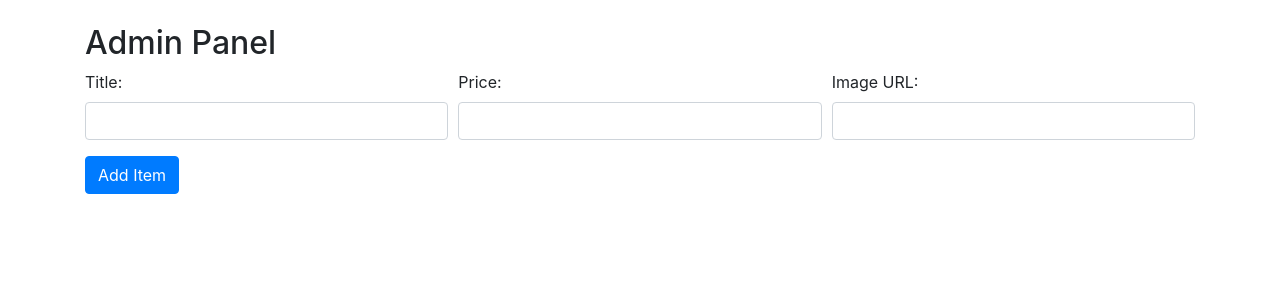
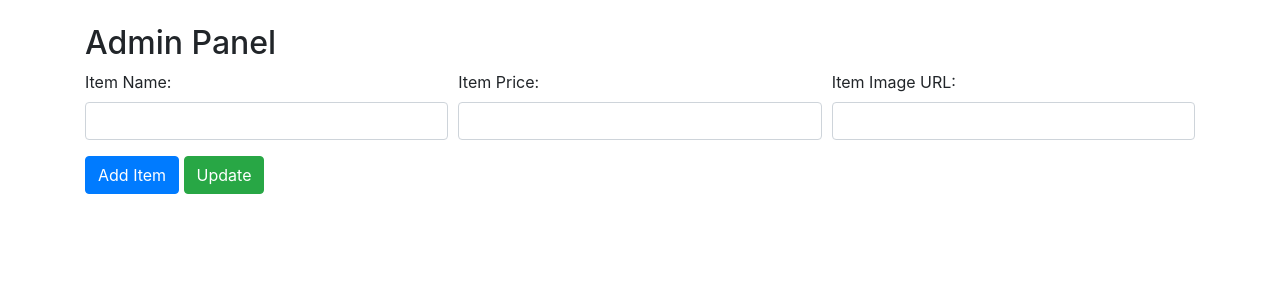
Before and after one commit to FantasyZoom22/FoodOrderAdmin, a Flask app: page /admin-panel in a window 1280 px wide. Shown: the top 300 px of the page. Run offline with Flask 3, Linux system fonts and the light colour scheme; data that the repository does not hold is empty; some libraries are stand-ins or nearby versions.

Commit message:
Update admin-panel.html

```diff
--- a/templates/admin-panel.html
+++ b/templates/admin-panel.html
@@ -22,114 +22,175 @@
 <body>
   <div class="container">
     <h2 class="mt-4">Admin Panel</h2>
-    <!-- Form for adding a new item -->
-    <form id="addItemForm" class="mb-4" action="{{ url_for('add_item') }}" method="POST">
+    <!-- Form for adding new item -->
+    <form id="addItemForm" class="mb-4">
       <div class="form-row">
         <div class="col-md-4 mb-3">
-          <label for="title">Title:</label>
-          <input type="text" class="form-control" id="title" name="title" required>
+          <label for="itemName">Item Name:</label>
+          <input type="text" class="form-control" id="itemName" required>
         </div>
         <div class="col-md-4 mb-3">
-          <label for="price">Price:</label>
-          <input type="number" class="form-control" id="price" name="price" required>
+          <label for="itemPrice">Item Price:</label>
+          <input type="number" class="form-control" id="itemPrice" required>
         </div>
         <div class="col-md-4 mb-3">
-          <label for="image_url">Image URL:</label>
-          <input type="text" class="form-control" id="image_url" name="image_url" required>
+          <label for="itemImage">Item Image URL:</label>
+          <input type="text" class="form-control" id="itemImage" required>
         </div>
       </div>
-      <button type="submit" class="btn btn-primary">Add Item</button>
+      <button type="button" class="btn btn-primary" onclick="addItemToList()">Add Item</button>
+      <button type="button" class="btn btn-success" onclick="sendDataToDatabase()">Update</button>
     </form>
 
-    <!-- Display existing items with update buttons -->
+    <!-- Display existing items with delete and update buttons -->
     <div id="itemList">
       <!-- Items will be dynamically populated here -->
     </div>
   </div>
 
-  <!-- Modal for confirmation before updating an item -->
-  <div class="modal fade" id="updateItemModal" tabindex="-1" role="dialog" aria-labelledby="updateItemModalLabel">
+  <!-- Modal for confirmation before deleting an item -->
+  <div class="modal fade" id="deleteItemModal" tabindex="-1" role="dialog" aria-labelledby="deleteItemModalLabel">
     <div class="modal-dialog" role="document">
       <div class="modal-content">
         <div class="modal-header">
-          <h4 class="modal-title" id="updateItemModalLabel">Update Price</h4>
+          <h4 class="modal-title" id="deleteItemModalLabel">Confirm Delete</h4>
           <button type="button" class="close" data-dismiss="modal" aria-label="Close">
             <span aria-hidden="true">&times;</span>
           </button>
         </div>
         <div class="modal-body">
-          <label for="newPrice">New Price:</label>
-          <input type="number" class="form-control" id="newPrice">
+          Are you sure you want to delete this item?
         </div>
         <div class="modal-footer">
           <button type="button" class="btn btn-secondary" data-dismiss="modal">Cancel</button>
-          <button type="button" class="btn btn-primary" id="confirmUpdateBtn">Update</button>
+          <button type="button" class="btn btn-danger" id="confirmDeleteBtn">Delete</button>
         </div>
       </div>
     </div>
   </div>
 
-  <!-- Include Bootstrap and jQuery scripts -->
+  <!-- Scripts -->
   <script src="https://code.jquery.com/jquery-3.6.0.min.js"></script>
-  <script src="https://cdnjs.cloudflare.com/ajax/libs/popper.js/1.16.0/umd/popper.min.js"></script>
-  <script src="https://maxcdn.bootstrapcdn.com/bootstrap/4.5.2/js/bootstrap.min.js"></script>
+  <script>
+    // Array to store items before sending to the database
+    let itemList = [];
 
-  <script>
-    $(document).ready(function() {
-      // Function to display existing items
-      function displayItems(items) {
-        $("#itemList").empty();
-        items.forEach(item => {
-          $("#itemList").append(`
-            <div class="item-panel">
+    // Function to add item to the list
+    function addItemToList() {
+      let itemName = $("#itemName").val();
+      let itemPrice = $("#itemPrice").val();
+      let itemImage = $("#itemImage").val();
+
+      // Create item object
+      let item = {
+        name: itemName,
+        price: itemPrice,
+        image: itemImage
+      };
+
+      // Add item to the list
+      itemList.push(item);
+
+      // Add item to display
+      let itemHtml = `<div class="item-panel">
                         <div class="row">
                           <div class="col-md-4">
-                  <img src="${item.image_url}" alt="${item.title}">
+                            <img src="${item.image}" alt="${item.name}">
                           </div>
                           <div class="col-md-4">
-                  <h3>${item.title}</h3>
-                  <p>Price: دج ${item.price}</p>
+                            <h3>${item.name}</h3>
+                            <p>Price: ${item.price}</p>
                           </div>
                           <div class="col-md-4">
-                  <button class="btn btn-info btn-block mt-3 updateBtn" data-itemid="${item.id}">Update Price</button>
+                            <button class="btn btn-info btn-block mt-3" onclick="updateItemPrice(${itemList.length - 1})">Update Price</button>
+                            <button class="btn btn-danger btn-block mt-3" onclick="removeItem(${itemList.length - 1})">Remove</button>
                           </div>
                         </div>
+                      </div>`;
+      $("#itemList").append(itemHtml);
+
+      // Reset form fields
+      $("#itemName").val("");
+      $("#itemPrice").val("");
+      $("#itemImage").val("");
+    }
+
+    // Function to remove item from the list and UI
+    function removeItem(index) {
+      itemList.splice(index, 1);
+      $("#itemList").empty();
+      itemList.forEach((item, idx) => {
+        let itemHtml = `<div class="item-panel">
+                          <div class="row">
+                            <div class="col-md-4">
+                              <img src="${item.image}" alt="${item.name}">
                             </div>
-          `);
+                            <div class="col-md-4">
+                              <h3>${item.name}</h3>
+                              <p>Price: ${item.price}</p>
+                            </div>
+                            <div class="col-md-4">
+                              <button class="btn btn-info btn-block mt-3" onclick="updateItemPrice(${idx})">Update Price</button>
+                              <button class="btn btn-danger btn-block mt-3" onclick="removeItem(${idx})">Remove</button>
+                            </div>
+                          </div>
+                        </div>`;
+        $("#itemList").append(itemHtml);
       });
     }
 
-      // Function to handle form submission for adding a new item
-      $("#addItemForm").submit(function(event) {
-        event.preventDefault();
-        const formData = $(this).serialize();
-        $.post($(this).attr("action"), formData, function(response) {
-          // Assuming response contains updated item list
-          displayItems(response.items);
-          $("#addItemForm")[0].reset();
+    // Function to update price for an item
+    function updateItemPrice(index) {
+      let newPrice = prompt("Enter the new price:");
+      if (newPrice !== null) {
+        itemList[index].price = newPrice;
+        $("#itemList").empty();
+        itemList.forEach((item, idx) => {
+          let itemHtml = `<div class="item-panel">
+                            <div class="row">
+                              <div class="col-md-4">
+                                <img src="${item.image}" alt="${item.name}">
+                              </div>
+                              <div class="col-md-4">
+                                <h3>${item.name}</h3>
+                                <p>Price: ${item.price}</p>
+                              </div>
+                              <div class="col-md-4">
+                                <button class="btn btn-info btn-block mt-3" onclick="updateItemPrice(${idx})">Update Price</button>
+                                <button class="btn btn-danger btn-block mt-3" onclick="removeItem(${idx})">Remove</button>
+                              </div>
+                            </div>
+                          </div>`;
+          $("#itemList").append(itemHtml);
         });
+      }
+    }
+
+    // Function to send data to the database
+    function sendDataToDatabase() {
+      if (itemList.length === 0) {
+        alert("Please add at least one item to the list.");
+        return;
+      }
+
+      // Send data to the server using AJAX
+      $.ajax({
+        type: "POST",
+        url: "/update-items",
+        contentType: "application/json",
+        data: JSON.stringify(itemList),
+        success: function(response) {
+          // Clear the list and display success message
+          itemList = [];
+          $("#itemList").empty();
+          alert("Items successfully added to the database!");
+        },
+        error: function(xhr, status, error) {
+          // Handle errors
+          alert("Error adding items to the database: " + error);
+        }
       });
-
-      // Load items on page load
-      $.get("/", function(response) {
-        displayItems(response.items);
-      });
-
-      // Handle update button click
-      $(document).on("click", ".updateBtn", function() {
-        const itemId = $(this).data("itemid");
-        $("#updateItemModal").modal("show");
-        $("#confirmUpdateBtn").off("click").click(function() {
-          const newPrice = $("#newPrice").val();
-          // Assuming a separate route for updating an item's price
-          $.post(`/update-item/${itemId}`, { new_price: newPrice }, function(response) {
-            // Assuming response contains updated item list
-            displayItems(response.items);
-            $("#updateItemModal").modal("hide");
-          });
-        });
-      });
-    });
+    }
   </script>
 </body>
 </html>
```
Lines whose indentation alone changed are shown as unchanged.
